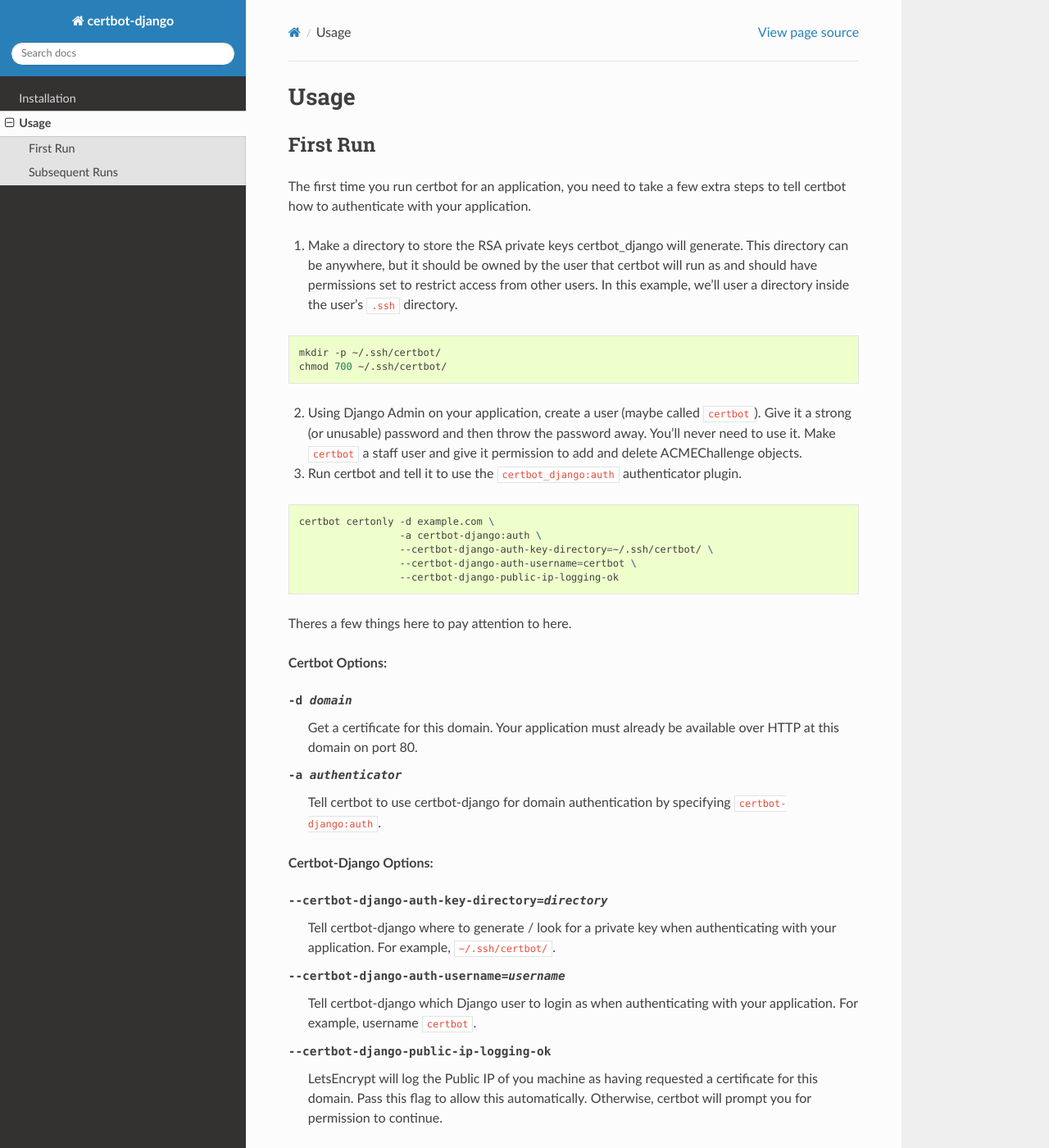
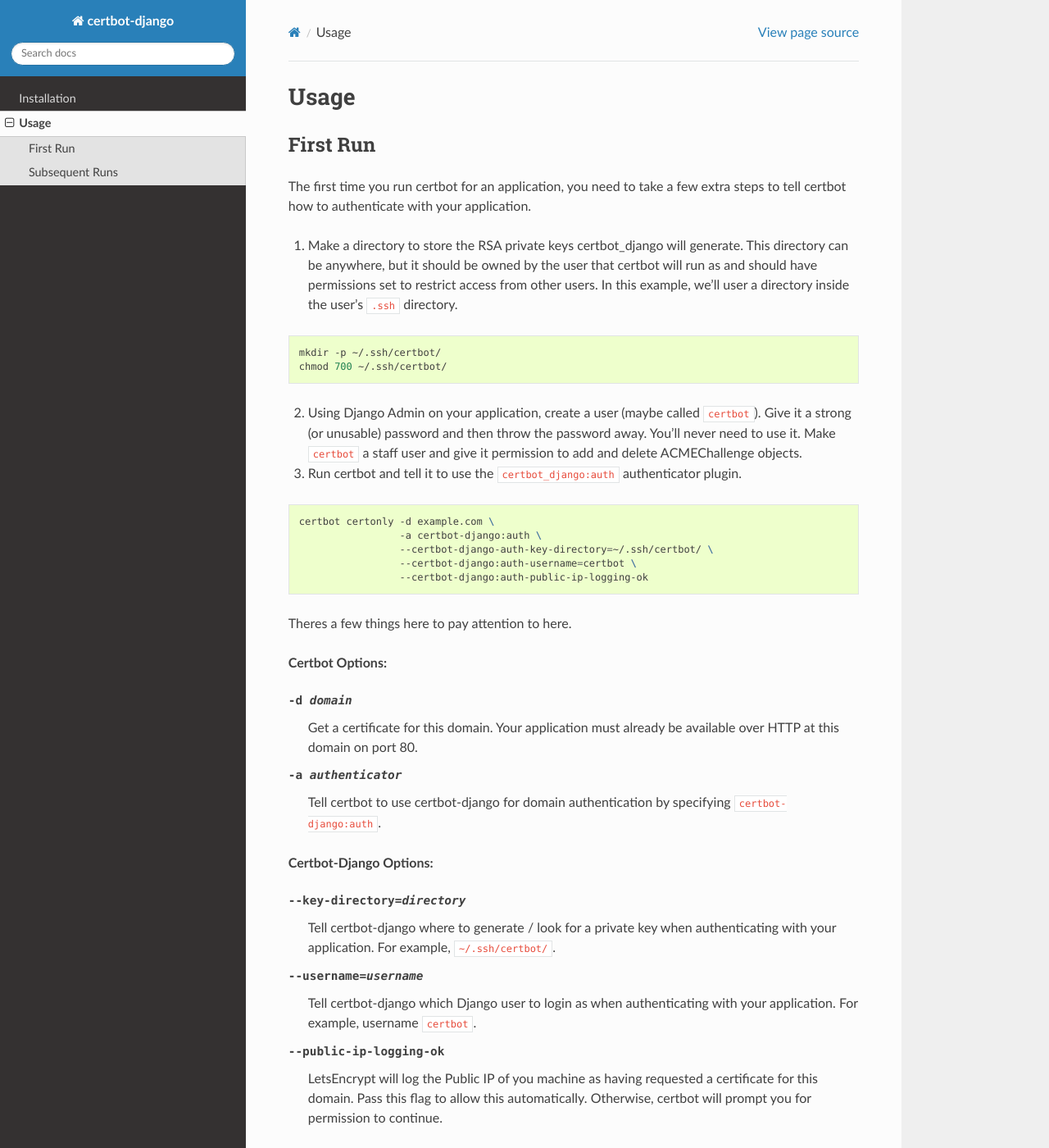
Before and after one commit to thelabnyc/certbot-django, a Sphinx documentation site: the page built from docs/usage.rst, in a window 1280 px wide and 1400 px high. Shown: the whole window at 82% size. Built offline with Sphinx 7.4.7 and the Read the Docs theme 2.0.0, drawn with Linux system fonts in a browser that asks for light colours; the version number could not be read and is left out.

```diff
--- a/docs/usage.rst
+++ b/docs/usage.rst
@@ -37,13 +37,13 @@ Theres a few things here to pay attention to here.
 
 **Certbot-Django Options:**
 
---certbot-django-auth-key-directory=directory  Tell certbot-django where to generate / look for a private key when
-                                               authenticating with your application. For example, ``~/.ssh/certbot/``.
---certbot-django-auth-username=username        Tell certbot-django which Django user to login as when authenticating
-                                               with your application. For example, username ``certbot``.
---certbot-django-public-ip-logging-ok          LetsEncrypt will log the Public IP of you machine as having requested
-                                               a certificate for this domain. Pass this flag to allow this automatically.
-                                               Otherwise, certbot will prompt you for permission to continue.
+--key-directory=directory  Tell certbot-django where to generate / look for a private key when
+                           authenticating with your application. For example, ``~/.ssh/certbot/``.
+--username=username        Tell certbot-django which Django user to login as when authenticating
+                           with your application. For example, username ``certbot``.
+--public-ip-logging-ok     LetsEncrypt will log the Public IP of you machine as having requested
+                           a certificate for this domain. Pass this flag to allow this automatically.
+                           Otherwise, certbot will prompt you for permission to continue.
 
 4. Certbot will print a public key in PEM format and ask you to add it to the ``certbot`` user (which you created a moment ago) in Django. You can do that using the Django Admin at ``http://my.domain/admin/asymmetric_jwt_auth/publickey/add/``. You can think of this step as being equivalent to adding a public key to a user's ``~/.ssh/authorized_keys`` file on a \*nix system.
 
```
Also changed, not shown: other parts of docs/usage.rst (+2 -2 lines).
